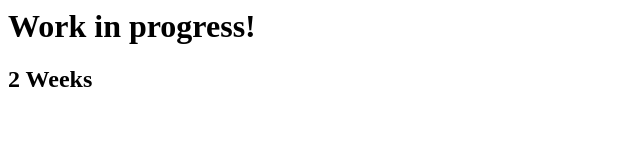
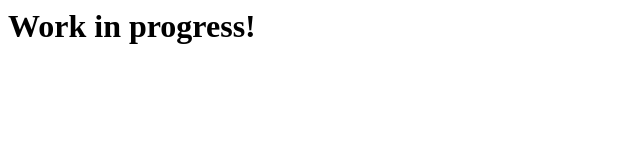
Before and after one commit to grecuflorin/portofoliu.grecuflorin, a plain HTML site: page index.html in a window 1280 px wide. Shown: the whole page, without its empty margins (0-640 px from the left). Drawn offline with Linux system fonts and the light colour scheme.

Commit message:
Update index.html

```diff
--- a/index.html
+++ b/index.html
@@ -5,6 +5,5 @@
 
   <body>
     <h1>Work in progress!</h1>
-    <h2>2 Weeks</h2>
   </body>
 </html>
```
